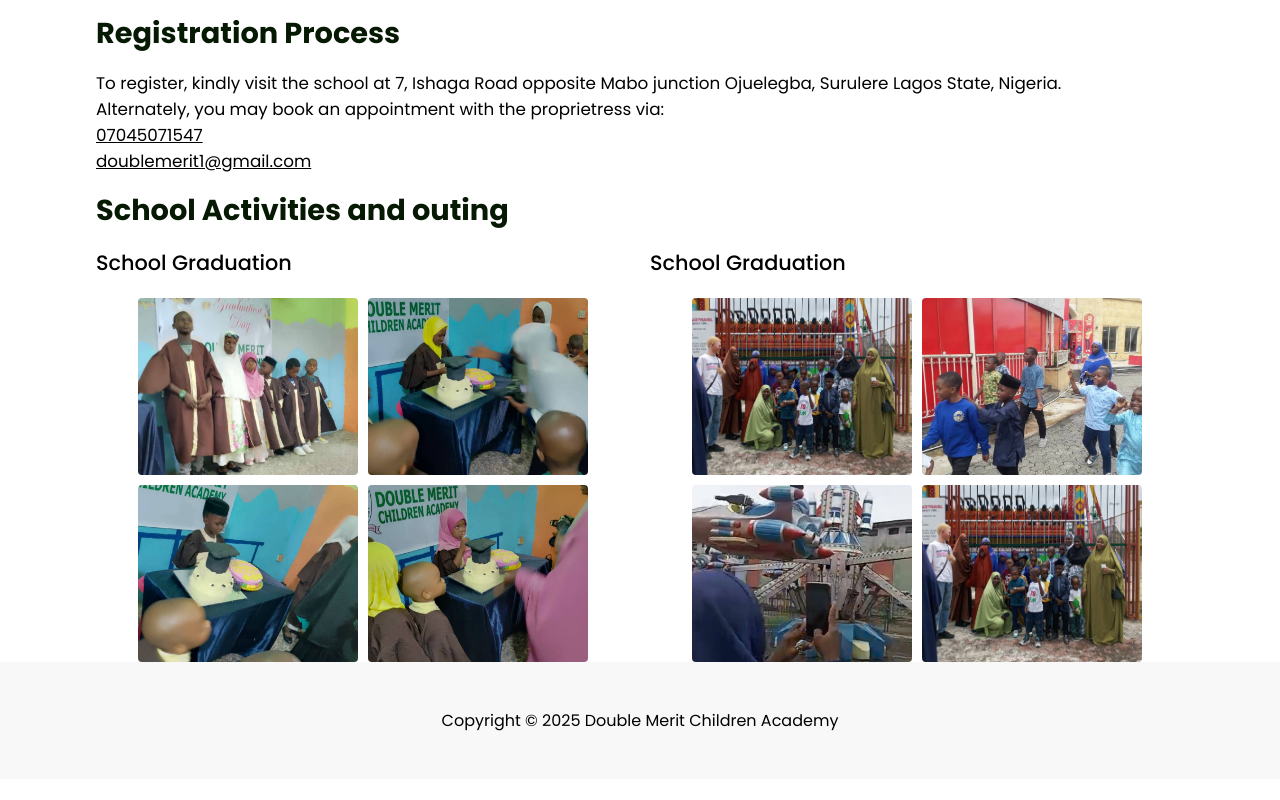
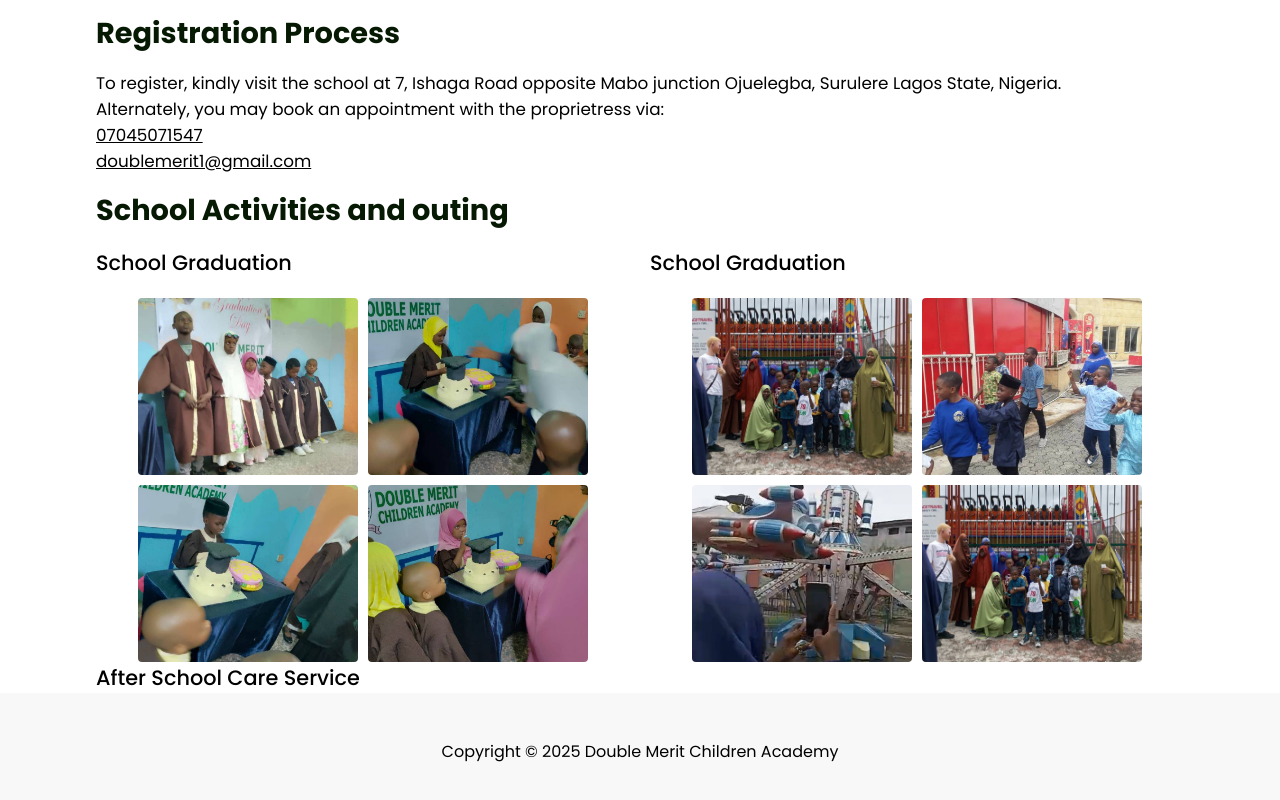
Before and after one commit to TajjDev/double_merit, a React (Vite) app: page /academics in a window 1280 px wide. Shown: the part 596-1396 px from the top of the page. Before the commit the page ends 1375 px from the top, so only its background shows below. Built offline with nearby package versions, Linux system fonts and the light colour scheme.

Commit message:
Update Academic.jsx

```diff
--- a/src/pages/academics/Academic.jsx
+++ b/src/pages/academics/Academic.jsx
@@ -160,7 +160,13 @@ const Academic = () => {
                                 </div>
                             </div>
                         )}
+                         </div>
+                </div>
+                <div id='schAct2'>
+                    <div id="afterSch">
+                        <h4>After School Care Service</h4>
                     </div>
+
                 </div>
             </div>
         </div>
```
